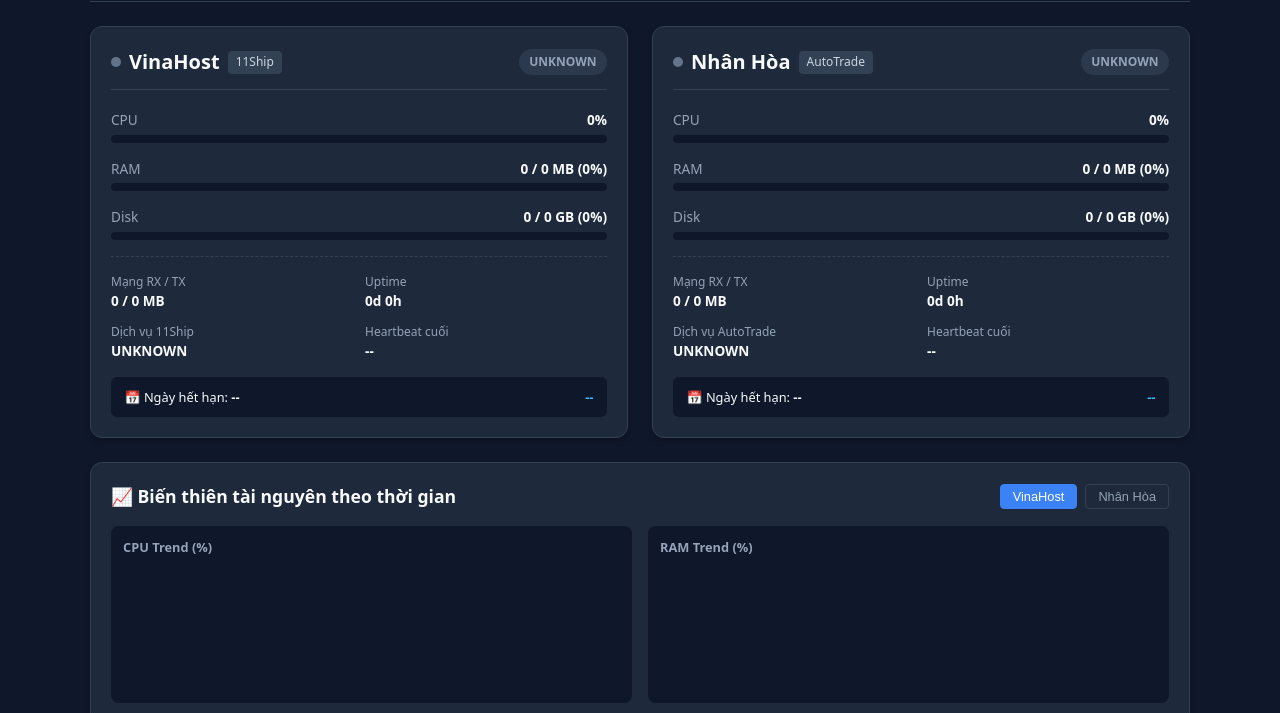
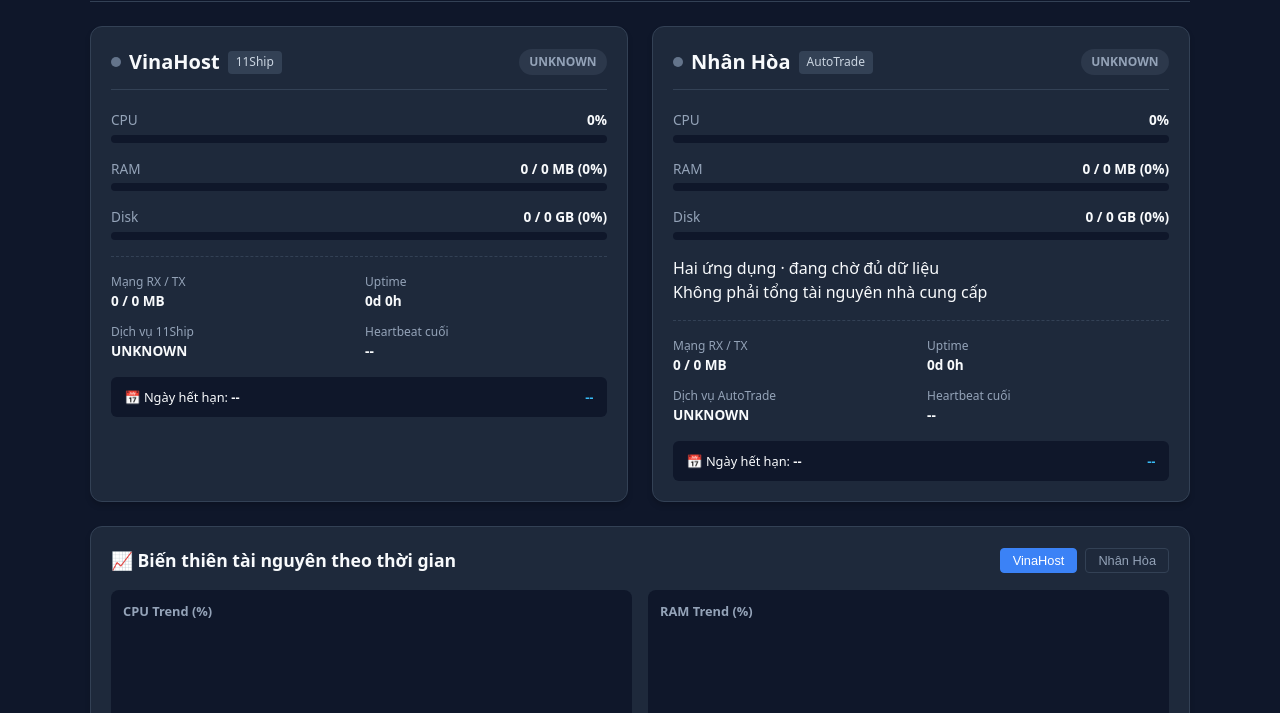
Before and after one commit to trungtn87/vps-monitor, a website: page src/web/public/index.html in a window 1280 px wide. Shown: the part 87-800 px from the top of the page. Drawn offline with Linux system fonts and the light colour scheme; no server answers.

Commit message:
ui(vibe): reserve concise separate AutoTrade and Monitor container resource breakdown

```diff
--- a/src/web/public/index.html
+++ b/src/web/public/index.html
@@ -133,6 +133,12 @@
             <div class="progress-bar"><div class="progress-fill" id="nh-disk-bar" style="width: 0%"></div></div>
           </div>
 
+          <!-- Only sums independently measured Vibe app containers; not host use. -->
+          <div class="container-breakdown" id="nh-container-breakdown">
+            <div class="container-breakdown-title">Hai ứng dụng · đang chờ đủ dữ liệu</div>
+            <div class="container-breakdown-subtitle">Không phải tổng tài nguyên nhà cung cấp</div>
+          </div>
+
           <!-- Secondary Metrics -->
           <div class="stats-mini-grid">
             <div class="stat-mini">
```
